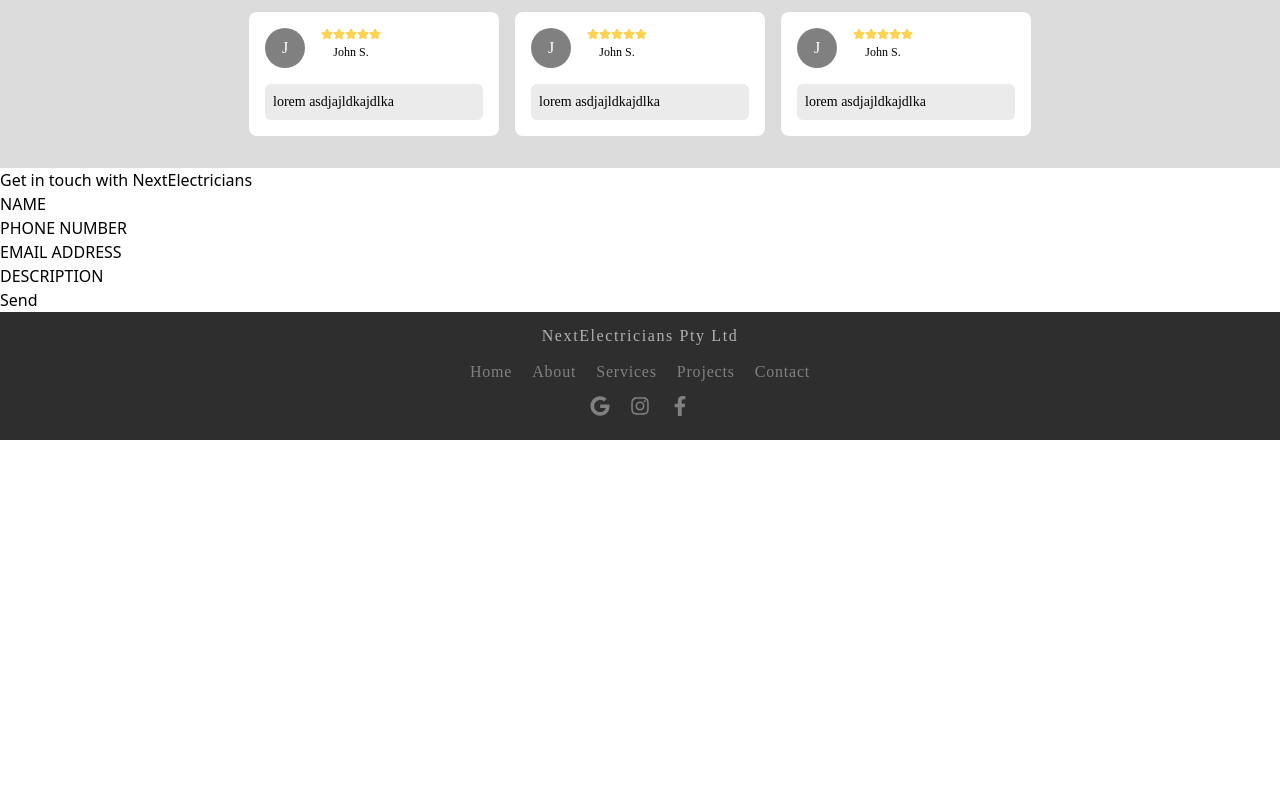
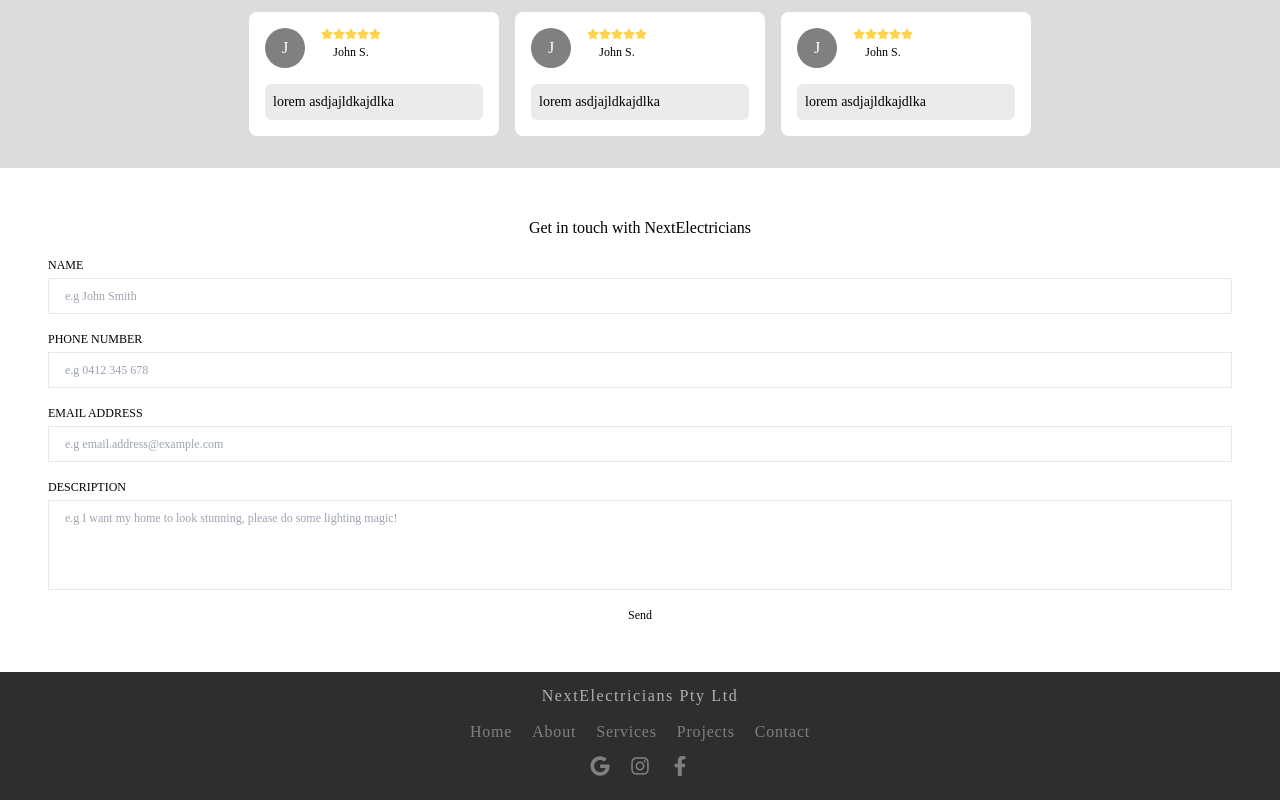
Before and after one commit to Wazmond/next-electricians, a Next.js app: page / in a window 1280 px wide. Shown: the part 1680-2480 px from the top of the page. Before the commit the page ends 2120 px from the top, so only its background shows below. Built offline with nearby package versions, Linux system fonts and the light colour scheme; a web font is replaced by a local one.

Commit message:
Created a component for input fields and imported to contacts

```diff
--- a/src/app/(frontend)/(home)/contact.tsx
+++ b/src/app/(frontend)/(home)/contact.tsx
@@ -1,5 +1,6 @@
 "use client";
 
+import InputField from '@/components/contact/inputFields';
 import { useForm, ValidationError } from '@formspree/react'
 import React from 'react'
 
@@ -10,30 +11,14 @@ const Contact = () => {
   }
 
   return (
-    <div className="w-full bg-white">
+    <div className="w-full bg-white font-robotoSerif flex flex-col items-center gap-4 py-12 px-12">
       <h2>Get in touch with NextElectricians</h2>
 
-      <form onSubmit={handleSubmit} method="post">
-        <div>
-          <label className="uppercase">Name</label>
-          <input name="name" id="name" type="text" />
-          <ValidationError prefix="name" field="name" errors={state.errors} />
-        </div>
-        <div>
-          <label className="uppercase">Phone Number</label>
-          <input name="phone" id="phone" type="number" />
-          <ValidationError prefix="phone" field="phone" errors={state.errors} />
-        </div>
-        <div>
-          <label className="uppercase">Email Address</label>
-          <input name="email" id="email" type="text" />
-          <ValidationError prefix="email" field="email" errors={state.errors} />
-        </div>
-        <div>
-          <label className="uppercase">Description</label>
-          <input name="desc" id="desc" type="text" />
-          <ValidationError prefix="desc" field="desc" errors={state.errors} />
-        </div>
+      <form onSubmit={handleSubmit} method="post" className="flex flex-col gap-4 text-[12px] w-full">
+        <InputField state name="name" title="Name" type="text" placeholder='e.g John Smith'/>
+        <InputField state name="phone" title="Phone Number" type="tel" placeholder='e.g 0412 345 678' />
+        <InputField state name="email" title="Email Address" type="email" placeholder='e.g email.address@example.com'/>
+        <InputField state name="desc" title="Description" type="text" placeholder='e.g I want my home to look stunning, please do some lighting magic!'/>
         <button type="submit" disabled={state.submitting}>
           Send
         </button>
--- /dev/null
+++ b/src/components/contact/inputFields.tsx
@@ -0,0 +1,44 @@
+import { FieldValues } from '@formspree/core'
+import { TUseForm, ValidationError } from '@formspree/react'
+import React from 'react'
+
+interface Props {
+  state: any
+  title: string
+  type: string
+  name: string
+  placeholder: string
+}
+
+const InputField = (props: Props) => {
+  return (
+    <div className="flex flex-col w-full gap-1">
+      <label className="uppercase">{props.title}</label>
+      {props.name == 'desc' ? (
+        <textarea
+          name={`${props.name}`}
+          id={`${props.name}`}
+          className="border py-2 px-4 resize-none"
+          placeholder={`${props.placeholder}`}
+          wrap="soft"
+          rows={4}
+        />
+      ) : (
+        <input
+          name={`${props.name}`}
+          id={`${props.name}`}
+          type={`${props.type}`}
+          className="border py-2 px-4"
+          placeholder={`${props.placeholder}`}
+        />
+      )}
+      <ValidationError
+        prefix={`${props.name}`}
+        field={`${props.name}`}
+        errors={props.state.errors}
+      />
+    </div>
+  )
+}
+
+export default InputField
```
